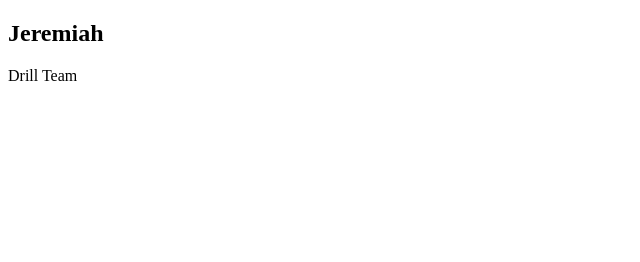
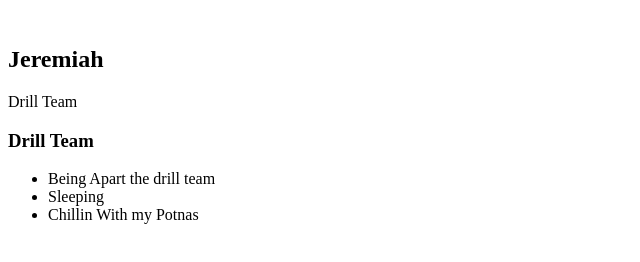
Before and after one commit to JeremiahBrown8288/JeremiahBrown8288.github.io, a plain HTML site: page index.html in a window 1280 px wide. Shown: the whole page, without its empty margins (0-640 px from the left). Drawn offline with Linux system fonts and the light colour scheme.

Commit message:
add index.html and css files

```diff
--- a/index.html
+++ b/index.html
@@ -13,13 +13,23 @@
             <main>
                 <!--sidebar section-->
                 <div>
+                    <img src=""
 
                 </div>
                 <!--content section-->
                 <div>
                     <h2>Jeremiah</h2>
                     <p>Drill Team</p>
-                </div>
+                    <!--Interest Section-->
+                    <div>
+                        <h3>Drill Team</h3>
+                            <ul>
+                                <li>Being Apart the drill team</li>
+                                <li>Sleeping</li>
+                                <li>Chillin With my Potnas</li>
+                            </ul>
+                    </div>
+                 </div>
             </main>
          </div>
     </body>
```
